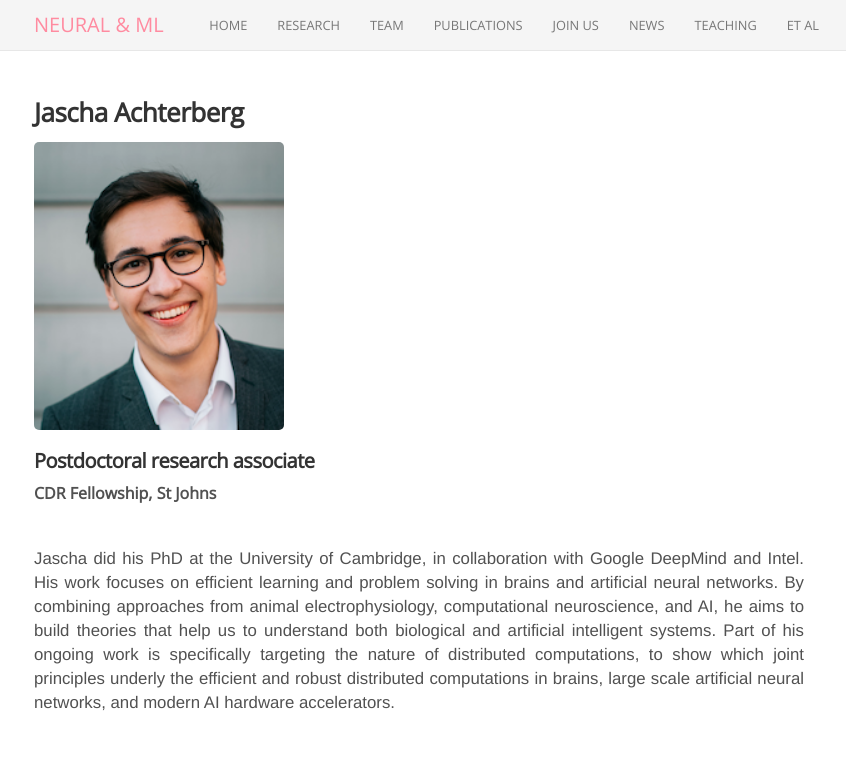
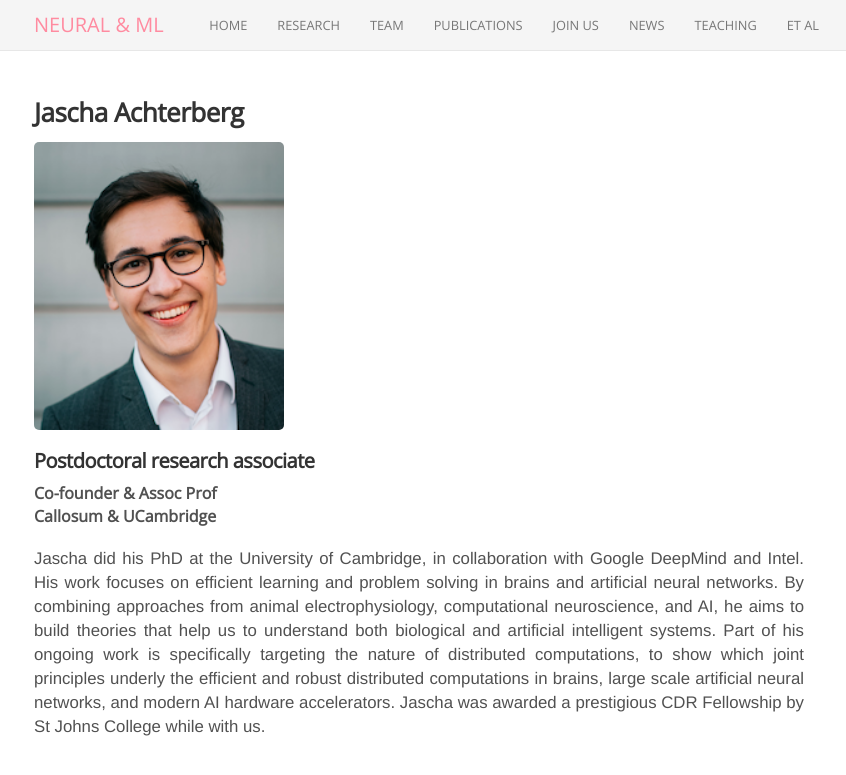
Before and after one commit to neuralml/neuralml.github.io, a Jekyll site: the page built from _people/RPC_jascha_achterberg.md, in a window 1280 px wide. Shown: the top 775 px of the page, without its empty margins (221-1067 px from the left). Built offline with Jekyll 4.4.1, drawn with Linux system fonts in a browser that asks for light colours; nearby versions of some CDN libraries.

Commit message:
update people

```diff
--- a/_people/RPC_jascha_achterberg.md
+++ b/_people/RPC_jascha_achterberg.md
@@ -4,7 +4,7 @@ title: Jascha Achterberg
 position: postdoc
 avatar: Jascha_full.png
 joined: 2024
-affiliation: CDR Fellowship, St Johns<br><span style="color:#FFFFFF">.</span>
+affiliation: Co-founder & Assoc Prof<br> Callosum & UCambridge
 ---
 
 <img width="250" src="{{site.baseurl}}/images/people/{{page.avatar}}" data-action="zoom">
@@ -18,7 +18,7 @@ affiliation: CDR Fellowship, St Johns<br><span style="color:#FFFFFF">.</span>
 <b>{{page.affiliation}}</b>
 
 <header class="masthead text-justify" style="font-size:120%">
-Jascha did his PhD at the University of Cambridge, in collaboration with Google DeepMind and Intel. His work focuses on efficient learning and problem solving in brains and artificial neural networks. By combining approaches from animal electrophysiology, computational neuroscience, and AI, he aims to build theories that help us to understand both biological and artificial intelligent systems. Part of his ongoing work is specifically targeting the nature of distributed computations, to show which joint principles underly the efficient and robust distributed computations in brains, large scale artificial neural networks, and modern AI hardware accelerators.
+Jascha did his PhD at the University of Cambridge, in collaboration with Google DeepMind and Intel. His work focuses on efficient learning and problem solving in brains and artificial neural networks. By combining approaches from animal electrophysiology, computational neuroscience, and AI, he aims to build theories that help us to understand both biological and artificial intelligent systems. Part of his ongoing work is specifically targeting the nature of distributed computations, to show which joint principles underly the efficient and robust distributed computations in brains, large scale artificial neural networks, and modern AI hardware accelerators. Jascha was awarded a prestigious CDR Fellowship by St Johns College while with us.
 
 </header>
 <br><br>
```
Also changed, not shown: _people/RPC_ian_cone.md (deleted, +0 -24 lines).
